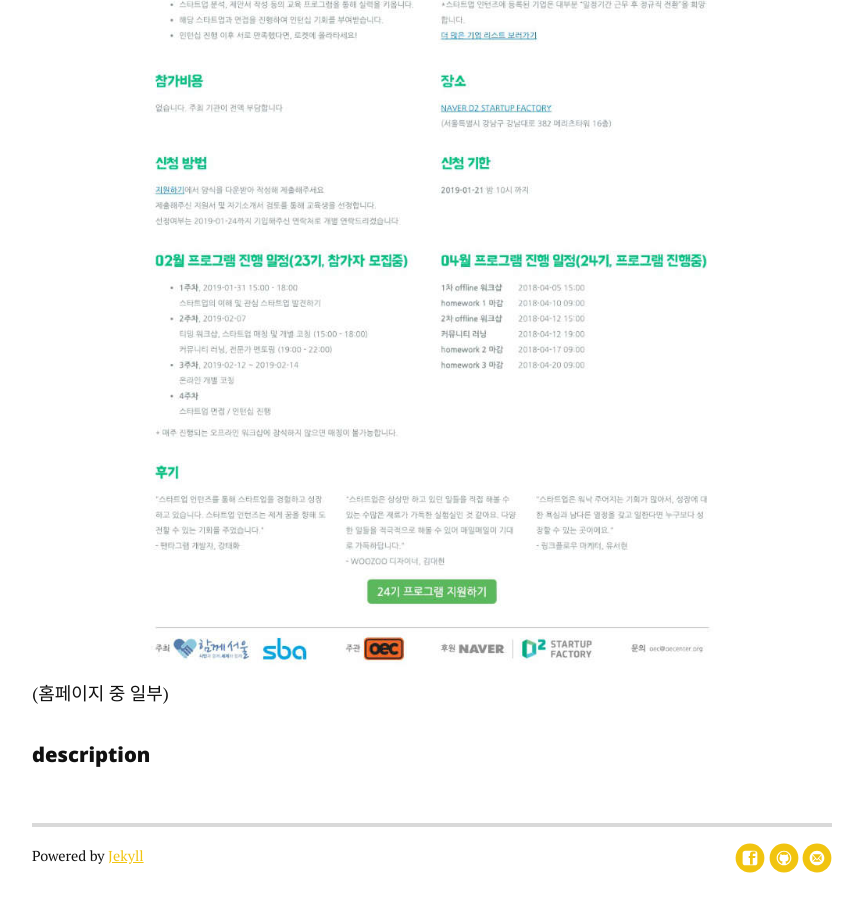
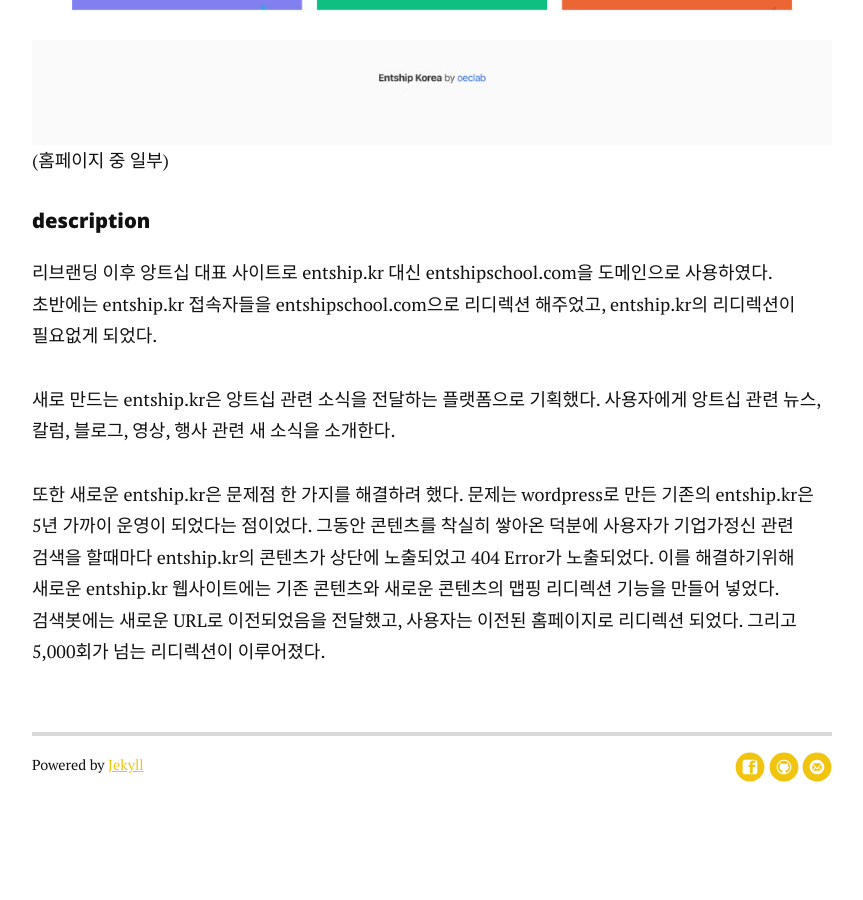
Before and after one commit to jeesub/jeesub.github.io, a Jekyll site: the page built from project/2018-entship.md, in a window 1280 px wide and 900 px high, scrolled down 1304 px. Shown: the whole window, without its empty margins (208-1071 px from the left). Built offline with Jekyll 4.4.1, drawn with Linux system fonts in a browser that asks for light colours; nearby versions of some CDN libraries; after the commit the page ends 2125 px from its top, so only the background shows below that; some of the changed text lies outside the part shown.

Commit message:
update projects: 2018, 2019

```diff
--- a/project/2018-entship.md
+++ b/project/2018-entship.md
@@ -6,12 +6,25 @@
 
 ## overview
 
-* date:
-* main purpose:
-* role: ex) PM, planning, web design, web development
-* stacks: ex) HTML, SCSS, bootstrap, JavaScript, Ruby on Rails, PostgreSQL, heroku, AWS S3
+* date: 2018
+* main purpose: 앙트십 관련 새소식 전달 웹사이트 / 404 content redirection
+* role: PM, planning, web design, web development
+* stacks: HTML, SCSS, Bulma, JavaScript, Ruby on Rails, PostgreSQL, heroku, AWS S3
 
-![startupinternz.com]({{"/assets/img/project/2017_startupinternz_com_1.jpg"}})
+![entship.kr]({{"/assets/img/project/2018_entship_kr.jpg"}})
 (홈페이지 중 일부)
 
 ## description
+
+리브랜딩 이후 앙트십 대표 사이트로 entship.kr 대신 entshipschool.com을 도메인으로 사용하였다.
+초반에는 entship.kr 접속자들을 entshipschool.com으로 리디렉션 해주었고, entship.kr의 리디렉션이 필요없게 되었다.
+
+새로 만드는 entship.kr은 앙트십 관련 소식을 전달하는 플랫폼으로 기획했다.
+사용자에게 앙트십 관련 뉴스, 칼럼, 블로그, 영상, 행사 관련 새 소식을 소개한다.
+
+또한 새로운 entship.kr은 문제점 한 가지를 해결하려 했다.
+문제는 wordpress로 만든 기존의 entship.kr은 5년 가까이 운영이 되었다는 점이었다.
+그동안 콘텐츠를 착실히 쌓아온 덕분에 사용자가 기업가정신 관련 검색을 할때마다 entship.kr의 콘텐츠가 상단에 노출되었고 404 Error가 노출되었다.
+이를 해결하기위해 새로운 entship.kr 웹사이트에는 기존 콘텐츠와 새로운 콘텐츠의 맵핑 리디렉션 기능을 만들어 넣었다.
+검색봇에는 새로운 URL로 이전되었음을 전달했고, 사용자는 이전된 홈페이지로 리디렉션 되었다.
+그리고 5,000회가 넘는 리디렉션이 이루어졌다.
```
Also changed, not shown: project/2018-entshipschool.md (+16 -5 lines), project/2018-startupinternz.md (+8 -5 lines), project/2019-startupinternz.md (+9 -5 lines), assets/img/project/2018_entship_kr.jpg (added), assets/img/project/2018_entshipschool_com_1.jpg (added), assets/img/project/2018_entshipschool_com_2.jpg (added), assets/img/project/2018_startupinternz_com.jpg (added), assets/img/project/2019_startupinternz_com.jpg (added).
